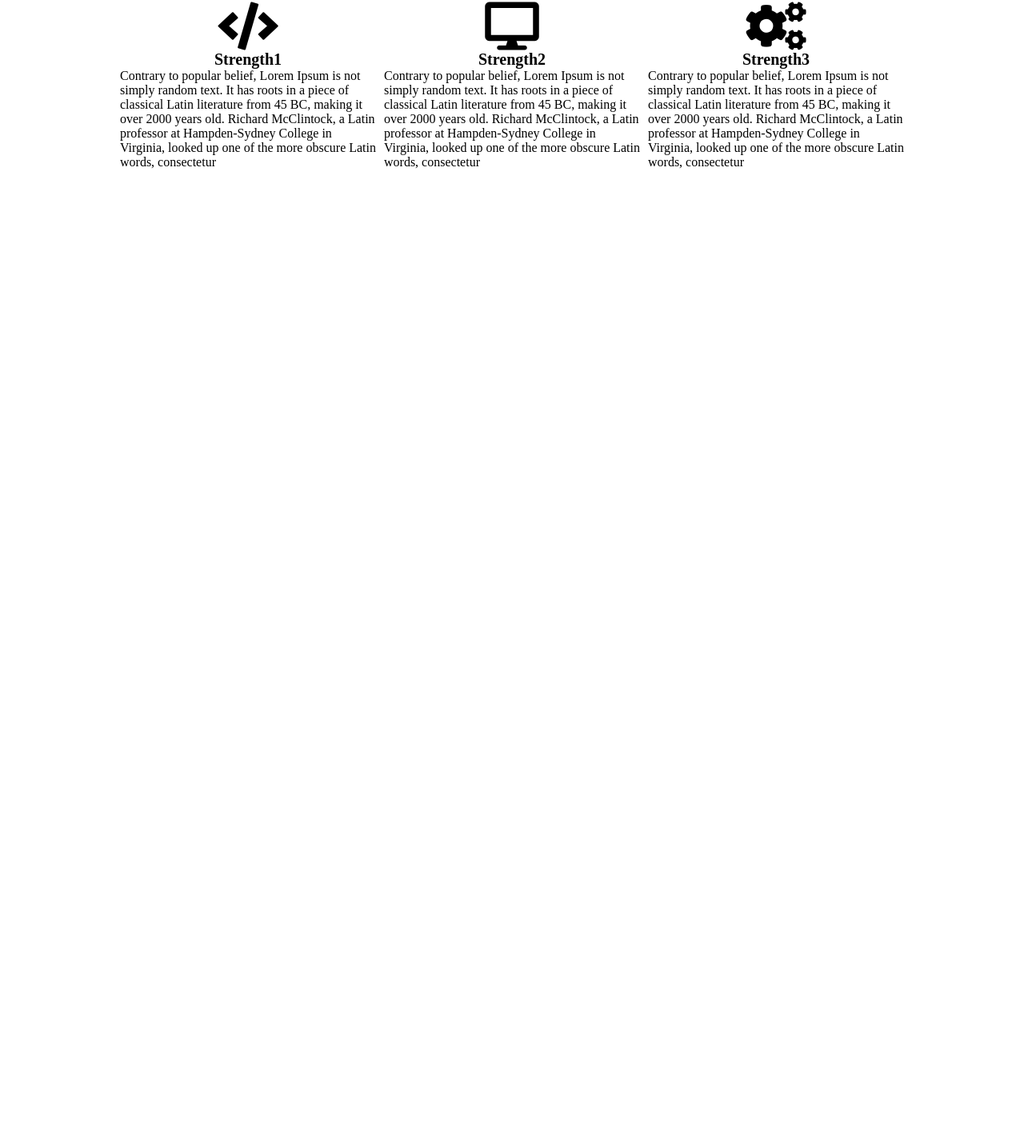
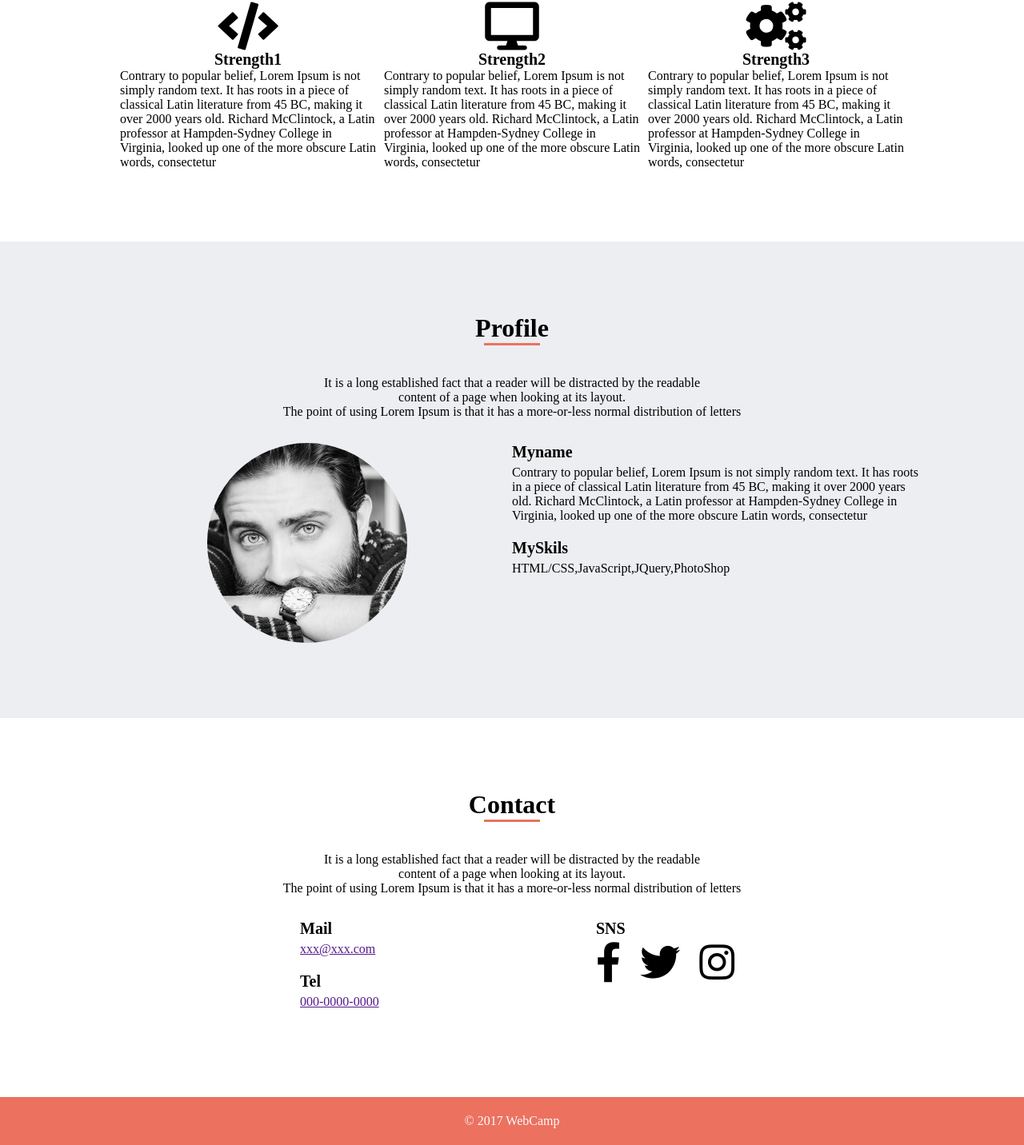
Before and after one commit to nakajunji/MySite, a plain HTML site: page index.html in a window 1280 px wide. Shown: the part 1821-3253 px from the top of the page at 80% size. Before the commit the page ends 2123 px from the top, so only its background shows below. Drawn offline with Linux system fonts and the light colour scheme.

Commit message:
[Start]Responsive

```diff
--- a/index.html
+++ b/index.html
@@ -3,6 +3,7 @@
 	<link rel="stylesheet" href="stylesheet.css">
 	<link rel="stylesheet" href="https://use.fontawesome.com/releases/v5.14.0/css/all.css" integrity="sha384-HzLeBuhoNPvSl5KYnjx0BT+WB0QEEqLprO+NBkkk5gbc67FTaL7XIGa2w1L0Xbgc" crossorigin="anonymous">
 	<meta charset="utf-8">
+	<meta name="viewport" content="width=device-width, initial-scale=1.0">
 	<title>MySite</title>
 </head>
 <body>
@@ -17,6 +18,11 @@
 					<li class="navlist"><a href="">Contact</a></li>
 				</ul>
 			</nav>
+			<div class="humberger">
+				<div></div>
+				<div></div>
+				<div></div>
+			</div>
 		</div>
 	</header><!-- /header -->
 	<main>
@@ -73,5 +79,61 @@
 				</div>
 			</div>
 		</section>
+		<section class="profile">
+			<div class="profile-box">
+				<div class="profile-text">
+					<h2>Profile</h2>
+					<p>
+						It is a long established fact that a reader will be distracted by the readable<br>
+						content of a page when looking at its layout.<br>
+						The point of using Lorem Ipsum is that it has a more-or-less normal distribution of letters
+					</p>
+				</div>
+				<div class="clearfix">
+					<div class="profile-icon">
+						<img class="profile-image", src="img/my-icon.jpg">
+					</div>
+					<div class="profile-content">
+						<h3>Myname</h3>
+						<p>Contrary to popular belief, Lorem Ipsum is not simply random text. It has roots in a piece of classical Latin literature from 45 BC, making it over 2000 years old. Richard McClintock, a Latin professor at Hampden-Sydney College in Virginia, looked up one of the more obscure Latin words, consectetur</p>
+						<h3>MySkils</h3>
+						<p>HTML/CSS,JavaScript,JQuery,PhotoShop</p>
+					</div>
+				</div>
+			</div>
+		</section>
+		<section class="contact">
+			<div class="contact-box">
+				<div class="contact-text">
+					<h2>Contact</h2>
+					<p>
+						It is a long established fact that a reader will be distracted by the readable<br>
+						content of a page when looking at its layout.<br>
+						The point of using Lorem Ipsum is that it has a more-or-less normal distribution of letters
+					</p>
+				</div>
+				<div class="clearfix">
+					<div class="contact-info">
+						<div class="contact-info-text">
+							<h3>Mail</h3>
+							<a href="">xxx@xxx.com</a>
+							<h3>Tel</h3>
+							<a href="">000-0000-0000</a>
+						</div>
+					</div>
+					<div class="sns">
+						<div class="sns-text">
+							<h3>SNS</h3>
+							<i class="fab fa-facebook-f"></i>
+							<i class="fab fa-twitter"></i>
+							<i class="fab fa-instagram"></i>
+						</div>
+					</div>
+				</div>
+			</div>
+		</section>
+		<footer>
+			<p>©︎ 2017 WebCamp</p>
+		</footer>
 	</main>
 </body>
--- a/stylesheet.css
+++ b/stylesheet.css
@@ -214,3 +214,198 @@ nav {
 .strength p {
 	text-align: left;
 }
+
+.profile {
+	width: 100%;
+	background-color: #ECEEF1;
+}
+
+.profile-box {
+	width: 1024px;
+	margin: 0 auto;
+	padding: 90px 0;
+}
+
+.profile-text {
+	text-align: center;
+}
+
+.profile-text h2 {
+	font-size: 32px;
+	color: #000000;
+	padding-bottom: 8px;
+}
+
+.profile-text h2::after {
+	content: "";
+	display: block;
+	width: 70px;
+	height: 3px;
+	background-color: #EC715F;
+	margin: 0 auto;
+}
+
+.profile-text p {
+	font-size: 16px;
+	color: #000000;
+	padding: 30px 0;
+}
+
+.profile-icon {
+	width: 512px;
+	text-align: center;
+	float: left;
+}
+
+.profile-image {
+	border-radius: 50%;
+	width: 250px;
+	height: 250px;
+}
+
+.profile-content {
+	width: 512px;
+	float: left;
+}
+
+.profile-content h3 {
+	font-size: 20px;
+	color: #000000;
+	padding-bottom: 5px;
+}
+
+.profile-content p {
+	font-size: 16px;
+	color: #000000;
+	padding-bottom: 20px;
+}
+
+.contact {
+	width: 100%;
+}
+
+.contact-box {
+	width: 800px;
+	margin: 0 auto;
+	padding: 90px 0;
+}
+
+.contact-text {
+	padding-bottom: 30px;
+	text-align: center;
+}
+
+.contact-text h2 {
+	font-size: 32px;
+	color: #000000;
+	padding-bottom: 8px;
+}
+
+.contact-text h2::after {
+	content: "";
+	display: block;
+	width: 70px;
+	height: 3px;
+	background-color: #EC715F;
+	margin: 0 auto;
+}
+
+.contact-text p {
+	color: #000000;
+	font-size: 16px;
+	padding-top: 30px;
+}
+
+.contact-info {
+	width: 400px;
+	float: left;
+}
+
+.contact-info-text {
+	width: 130px;
+	margin: 0 auto;
+}
+
+.contact-info-text h3 {
+	font-size: 20px;
+	color: #000000;
+	padding-bottom: 5px;
+}
+
+.contact-info-text a {
+	display: block;
+	padding-bottom: 20px;
+}
+
+.sns {
+	width: 400px;
+	float: right;
+}
+
+.sns-text {
+	width: 190px;
+	margin: 0 auto;
+}
+
+.sns-text h3 {
+	font-size: 20px;
+	color: #000000;
+	padding-bottom: 5px;
+}
+
+.sns-text i {
+	display: inline-block;
+	font-size: 50px;
+	padding-right: 20px;
+}
+
+.sns-text i:last-child {
+	padding-right: 0;
+}
+
+footer {
+	width: 100%;
+	line-height: 60px;
+	background-color: #EC715F;
+	text-align: center;
+}
+
+footer p {
+	font-size: 16px;
+	color: #FAFAFA;
+}
+
+
+
+
+
+@media screen and (max-width:768px) {
+	header {
+		height: 50px;
+	}
+	.navbar {
+		width: 90%;
+	}
+	.header-logo {
+		height: 50px;
+	}
+	.navbar nav {
+		display: none;
+	}
+	.humberger {
+		width: 40px;
+		height: 40px;
+		border: 1px solid #FAFAFA;
+		margin: 5px 0;
+		float: right;
+	}
+	.humberger div {
+		width: 25px;
+		height: 2px;
+		margin: 5px auto;
+		background-color: #FAFAFA;
+	}
+	.humberger div:first-child {
+		margin-top: 10px;
+	}
+}
```
Also changed, not shown: 1 other file.
